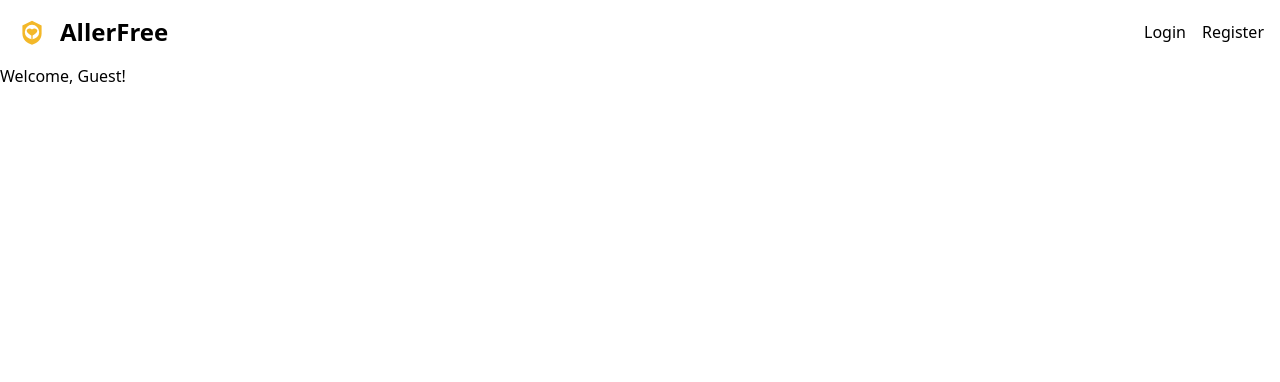
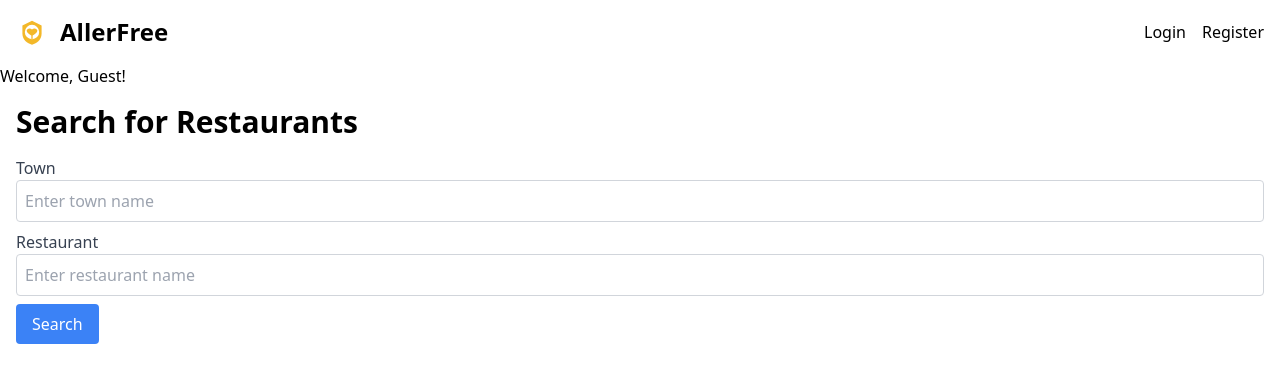
Before and after one commit to yeekitc/SafePlates, a React (Vite) app in the folder frontend/: page / in a window 1280 px wide. Shown: the top 382 px of the page. Built offline with nearby package versions, Linux system fonts and the light colour scheme.

Commit message:
Added search component calling and displaying restaurants

```diff
--- a/frontend/src/App.jsx
+++ b/frontend/src/App.jsx
@@ -1,6 +1,7 @@
 import React, { useState, useEffect } from 'react';
 import axios from 'axios';
 import NavBar from './components/NavBar';
+import Search from './components/Search';
 
 const API_BASE_URL = "http://127.0.0.1:8000";
 
@@ -34,6 +35,7 @@ const App = () => {
       ) : (
         <h1>Welcome, Guest!</h1>
       )}
+      <Search />
     </main>
   );
 };
--- /dev/null
+++ b/frontend/src/components/Search.jsx
@@ -0,0 +1,91 @@
+import React, { useState } from 'react';
+import axios from 'axios';
+
+const API_BASE_URL = "http://127.0.0.1:8000";
+
+const Search = () => {
+  const [town, setTown] = useState('');
+  const [restaurant, setRestaurant] = useState('');
+  const [restaurants, setRestaurants] = useState([]);
+  const [error, setError] = useState('');
+
+  const handleSearch = async (e) => {
+    e.preventDefault();
+    if (!town || !restaurant) {
+      setError('Both fields are required');
+      return;
+    }
+    setError('');
+
+    try {
+        const response = await axios.get(`${API_BASE_URL}/restaurants/search/`, {
+        params: {
+            town: town,
+            name: restaurant,
+            limit: 10
+        }
+    });
+
+      if (response.data.length > 0) {
+        setRestaurants(response.data);
+      } else {
+        setRestaurants([]);
+        setError('No restaurants found');
+      }
+    } catch (error) {
+      console.error('There was an error searching for restaurants:', error);
+      setError('There was an error searching for restaurants');
+    }
+  };
+
+  return (
+    <div className="container mx-auto p-4">
+      <h1 className="text-3xl font-bold mb-4">Search for Restaurants</h1>
+      <form onSubmit={handleSearch} className="mb-4">
+        <div className="mb-2">
+          <label className="block text-gray-700">Town</label>
+          <input
+            type="text"
+            value={town}
+            onChange={(e) => setTown(e.target.value)}
+            className="w-full p-2 border border-gray-300 rounded"
+            placeholder="Enter town name"
+          />
+        </div>
+        <div className="mb-2">
+          <label className="block text-gray-700">Restaurant</label>
+          <input
+            type="text"
+            value={restaurant}
+            onChange={(e) => setRestaurant(e.target.value)}
+            className="w-full p-2 border border-gray-300 rounded"
+            placeholder="Enter restaurant name"
+          />
+        </div>
+        {error && <p className="text-red-500">{error}</p>}
+        <button
+          type="submit"
+          className="px-4 py-2 bg-blue-500 text-white rounded hover:bg-blue-600"
+        >
+          Search
+        </button>
+      </form>
+      {restaurants.length > 0 && (
+        <div>
+          <h2 className="text-2xl font-semibold mb-4">Restaurants Found</h2>
+          <ul>
+            {restaurants.map((restaurant, index) => (
+              <li key={index} className="mb-2 p-4 border border-gray-300 rounded">
+                <h3 className="text-xl font-semibold">{restaurant.displayName ? restaurant.displayName.text : "NO NAME"}</h3>
+                <p>{restaurant.formattedAddress}</p>
+                <p>{restaurant.nationalPhoneNumber}</p>
+              </li>
+            ))}
+          </ul>
+        </div>
+      )}
+    </div>
+  );
+};
+
+export default Search;
```
